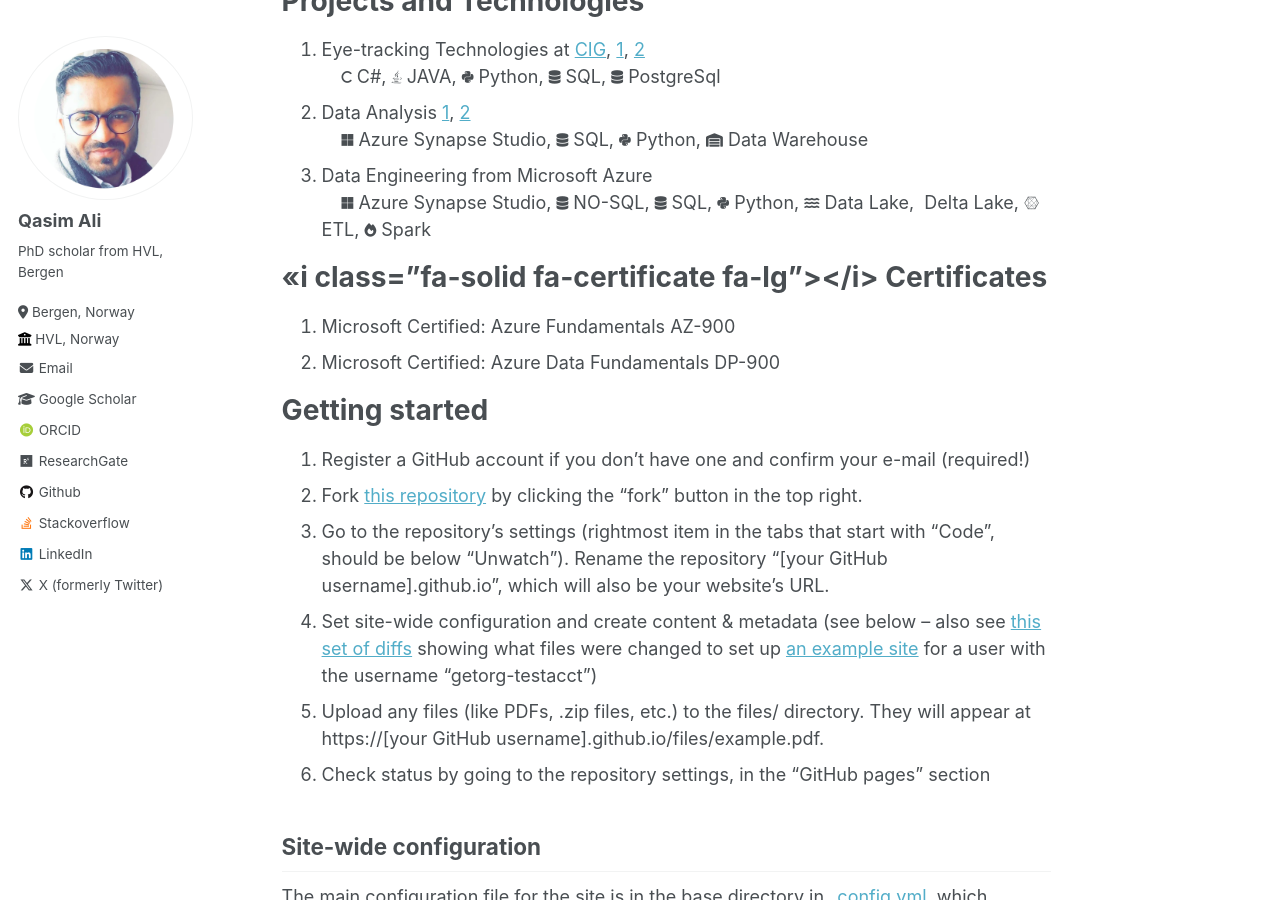
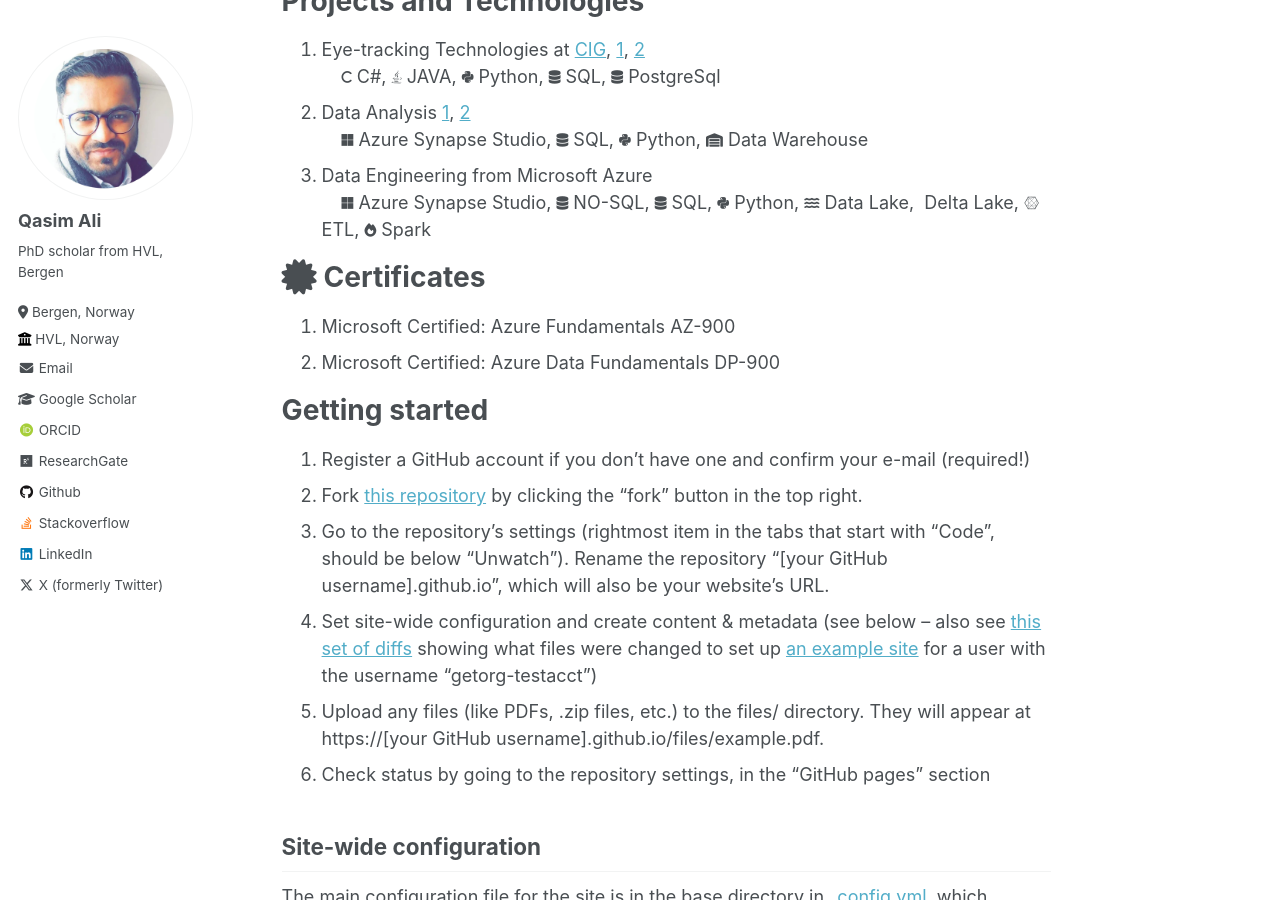
Before and after one commit to MalikQasimAli/MalikQasimAli.github.io, a Jekyll site: the page built from _pages/about.md, in a window 1280 px wide and 900 px high, scrolled down 307 px. Built offline with Jekyll 4.4.1, drawn with Linux system fonts in a browser that asks for light colours; some web fonts are replaced.

Commit message:
update bio

```diff
--- a/_pages/about.md
+++ b/_pages/about.md
@@ -41,7 +41,7 @@ Projects and Technologies
   </span> </li>
 </ol>
 
-<<i class="fa-solid fa-certificate fa-lg"></i> Certificates
+<i class="fa-solid fa-certificate fa-lg"></i> Certificates
 ======
 <ol>
 <li> Microsoft Certified: Azure Fundamentals AZ-900</li>
```
